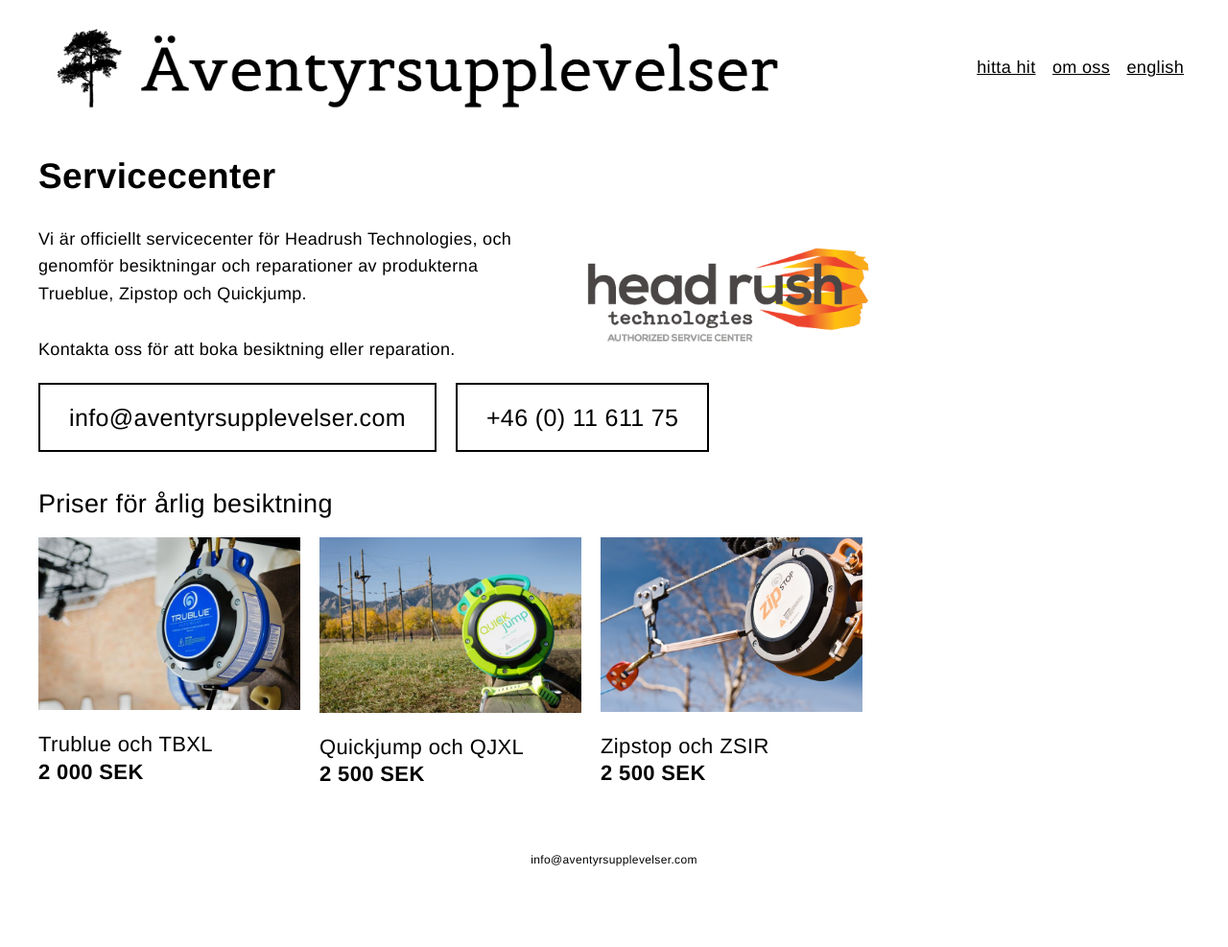
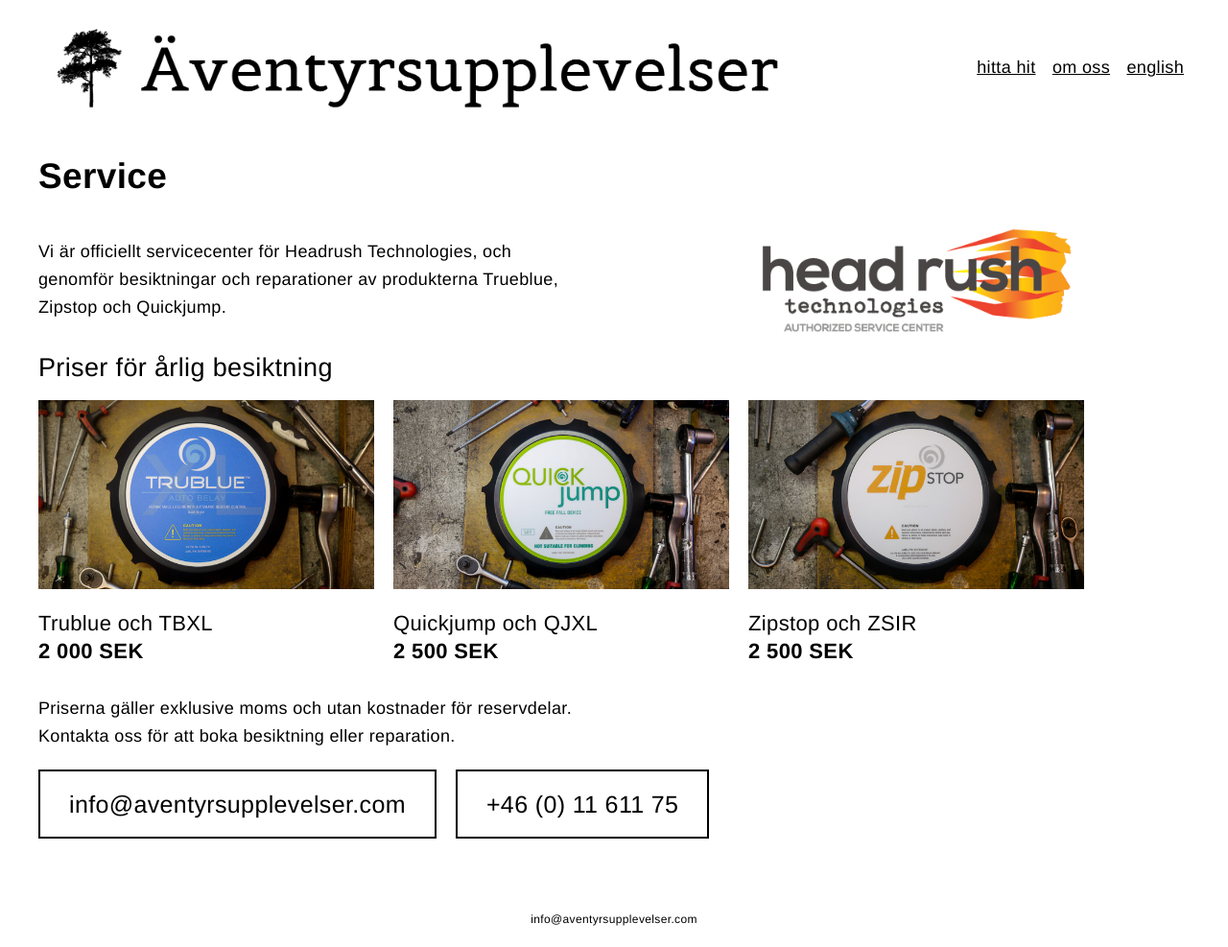
Before and after one commit to aventyrsupplevelser/aventyrsupplevelser.github.io, a Jekyll site: the page built from service.markdown, in a window 1280 px wide. Shown: the whole page at 96% size. Built offline with Jekyll 4.4.1, drawn with Linux system fonts in a browser that asks for light colours; before the commit the page ends 925 px from its top, so only the background shows below that.

Commit message:
jobba pa service och fixa bilderna

```diff
--- a/_layouts/default.html
+++ b/_layouts/default.html
@@ -202,9 +202,10 @@
                 }
 
                 #arligbesiktning {
-                    margin-top:20px;
                     display:flex;
                     flex-wrap:wrap;
+                    margin-bottom:20px;
+                    margin-top:20px;
                 }
 
                 #loggor {
@@ -213,11 +214,10 @@
                   }
 
                 .logosclass {
-                  padding:20px;
+
                   margin:2px;
-
                   max-width:px;
-                  max-height:100px;
+                  max-height:110px;
                   }
 
                   .produkt {
--- a/aventyrsbygge.markdown
+++ b/aventyrsbygge.markdown
@@ -89,6 +89,7 @@
 <h1>
   Äventyrsbygge
 </h1>
+
 <p>
   Vi tror på att människor i Sverige behöver uppleva mer äventyr, därför hjälper vi andra företag att bygga höghöjdsbanor och ziplines.
 </p>
--- a/service.markdown
+++ b/service.markdown
@@ -3,68 +3,58 @@
 ---
 
 <style>
-    #servicetext {
-        width:500px;
+    .servicetext {
+        width:550px;
         margin-right:50px;
-
     }
     #serviceintro
     {
         display:flex;
-        width:1000px;
+        width:1080px;
         align-items:center;
+        justify-content:space-between;
+        margin-bottom:20px;
     }
+    .servicetexttva{
+        width:630px;
 
+    }
 </style>
 
 
  <h1>
- Servicecenter </h1>
+ Service</h1>
+
  <div id="serviceintro">
- <div id="servicetext">
+
+ <div class="servicetext">
+
   Vi är officiellt servicecenter för Headrush Technologies, och genomför besiktningar och reparationer av produkterna Trueblue, Zipstop och Quickjump.
-  <br>
-  <br>
-  Kontakta oss för att boka besiktning eller reparation.
 
 </div>
-
-
-
-
-  <img class="logosclass"  src="/images/headrushservicecenter.png">
+ <img class="logosclass"  src="/images/headrushservicecenter.png">
 
   </div>
 
-
-<div class="kontaktknappar">
-<div>
-<a href="mailto:info@aventyrsupplevelser.com" class="kontaktbutton">info@aventyrsupplevelser.com</a></div>
-<div>
-<a href="tel:+461161175" class="kontaktbutton">+46 (0) 11 611 75</a></div>
-</div>
-
-<div id="loggor">
-
-<div class="gradiv" style="padding-top:20px;">
+<div class="gradiv">
 
 	<h2>Priser för årlig besiktning</h2>
     <div id="arligbesiktning">
 	<div class="produkt">
-		<img src="/images/trublueprod.jpg" width="273">
+		<img src="/images/trublueservice.jpg" width="350">
       <h3 class="desc" style="font-size:22px">Trublue och TBXL <br>
         <b>2 000 SEK</b>
       </h3>
 	</div>
 	<div class="produkt">
-		<img src="/images/quickjumpprod.jpg" width="273">
+		<img src="/images/quickjumpservice.jpg" width="350">
       <h3 class="desc" style="font-size:22px">
         Quickjump och QJXL <br>
         <b>2 500 SEK</b>
       </h3>
 	</div>
 	<div class="produkt">
-		<img src="/images/zipstopprod.jpg" width="273px">
+		<img src="/images/zipstopservice.jpg" width="350">
       <h3 class="desc" style="font-size:22px">
         Zipstop och ZSIR <br>
         <b>2 500 SEK</b>
@@ -73,3 +63,14 @@
     </div>
 
 </div>
+<div class="servicetexttva">
+Priserna gäller exklusive moms och utan kostnader för reservdelar.
+Kontakta oss för att boka besiktning eller reparation.
+</div>
+<div class="kontaktknappar">
+<div>
+<a href="mailto:info@aventyrsupplevelser.com" class="kontaktbutton">info@aventyrsupplevelser.com</a></div>
+<div>
+<a href="tel:+461161175" class="kontaktbutton">+46 (0) 11 611 75</a>
+</div>
+</div>
```
Also changed, not shown: images/quickjumpservice.jpg (added), images/trublueservice.jpg (added), images/zipstopservice.jpg (added).
